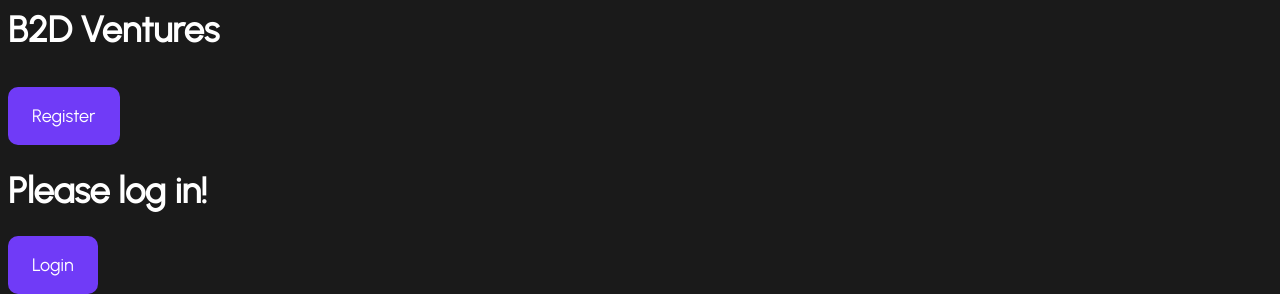
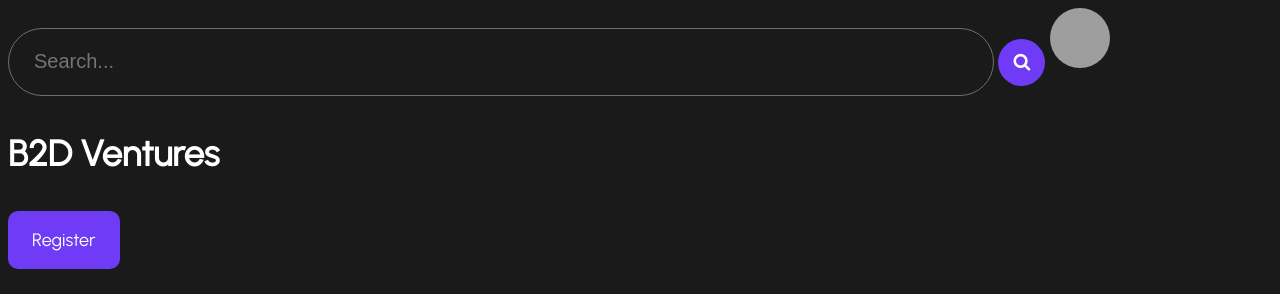
Before and after one commit to Nantawat6510545543/B2D-Ventures, a Django app: page / in a window 1280 px wide. Shown: the top 294 px of the page. Run offline with Django 5.2, Linux system fonts and the light colour scheme; grey boxes are pictures that could not be loaded.

Commit message:
add searchbox UI

```diff
--- a/B2D_Ventures/static/css/base.css
+++ b/B2D_Ventures/static/css/base.css
@@ -23,10 +23,43 @@ html {
     font-size: 18px;
 }
 
+/* Make a new navbar css file? */
+#search-box {
+    width: 986px;
+    height: 68px;
+    border-radius: 40px;
+    border: 1px solid #6F6F6F;
+    background-color: #1A1A1A;
+
+    color: #999999;
+    font-weight: 500;
+    font-size: 20px;
+    padding-left: 25px;
+}
+
+#search-button {
+    width: 47px;
+    height: 47px;
+    background-color: #703BF7;
+    color: white;
+    border: none;
+    border-radius: 50%;
+    cursor: pointer;
+
+    font-size: 18px;
+}
+
+#profile-img {
+    width: 60px;
+    height: 60px;
+    border: none;
+    border-radius: 50%;
+}
+
 /* Fonts */
 
 .heading-font {
-    font-weight: 700; /* Bold weight */
+    font-weight: bold;
     font-size: 36px;
 }
 
--- a/B2D_Ventures/templates/base.html
+++ b/B2D_Ventures/templates/base.html
@@ -3,7 +3,8 @@
     <head>
         <meta charset="UTF-8">
         <meta name="viewport" content="width=device-width, initial-scale=1.0">
-        <link href='https://fonts.googleapis.com/css?family=Urbanist' rel='stylesheet'>
+        <link rel='stylesheet' href='https://fonts.googleapis.com/css?family=Urbanist'>
+        <link rel="stylesheet" href="https://cdnjs.cloudflare.com/ajax/libs/font-awesome/4.7.0/css/font-awesome.min.css">
 
         {% block css_link %}
             <link rel="stylesheet" href="{% static 'css/base.css' %}">
@@ -12,6 +13,9 @@
         <title>{% block title %}B2D Ventures{% endblock %}</title>
     </head>
     <body>
+        <input type="text" id="search-box" placeholder="Search...">
+        <button type="submit" id="search-button"><i class="fa fa-search"></i></button>
+        <img id="profile-img" alt="Profile Picture" src="https://64.media.tumblr.com/cff5524eaed3a69e6187d4a8a7bd8417/3eea390ca2b57633-e8/s640x960/e597246a66f8169f886d2807c9d30eac3af2814c.jpg">
         {% block content %}{% endblock %}
     </body>
 </html>
```
